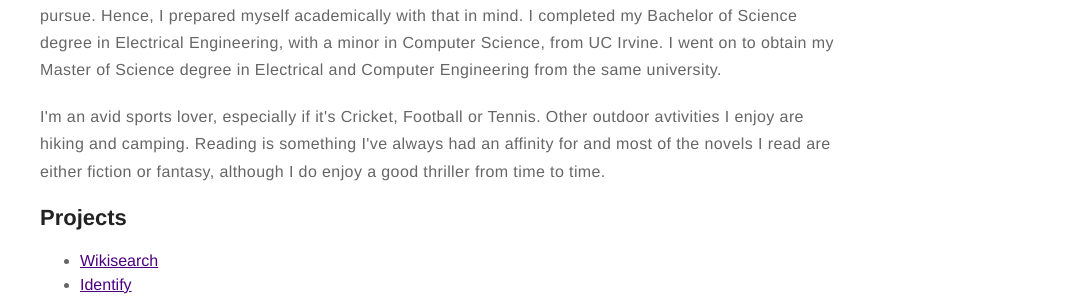
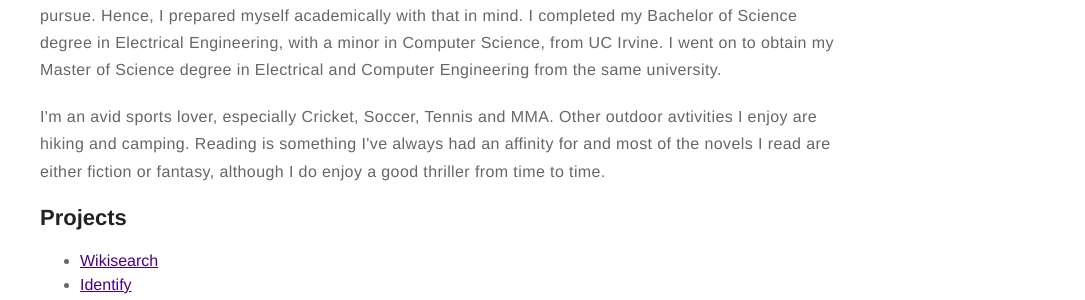
Before and after one commit to asifmahmud/mahmudasif.com, a Jekyll site: the page built from about.md, in a window 1280 px wide. Shown: the part 630-930 px from the top of the page, without its empty margins (195-1280 px from the left). Built offline with Jekyll 4.4.1, drawn with Linux system fonts in a browser that asks for light colours.

```diff
--- a/_config.yml
+++ b/_config.yml
@@ -38,7 +38,7 @@ disqus:
 email: asif@mahmudasif.com
 linkedin: mahmudasif
 github: asifmahmud
-twitter: mytwitter
+twitter: asifmtweets
 # google: mygoogle
 # instagram: myinstagram
 # pinterest: mypinterest
--- a/about.md
+++ b/about.md
@@ -7,7 +7,7 @@ layout: page
 <p>I am a Software Engineer at IBM's Silicon Valley Lab, currently working as part of the Cloud Native squad of IMS team. I have been passionate about Computer Science, and engineering in general, from an early age. Problem solving is something I enjoy immensely and I knew a career in engineering is what I wanted to pursue. Hence, I prepared myself academically with that in mind. I completed my Bachelor of Science degree in Electrical Engineering, with a minor in Computer Science, from UC Irvine. I went on to obtain my Master of Science degree in Electrical and Computer Engineering from the same university.</p>
 
 <p>
-I'm an avid sports lover, especially if it's Cricket, Football or Tennis. Other outdoor avtivities I enjoy are hiking and camping. Reading is something I've always had an affinity for and most of the novels I read are either fiction or fantasy, although I do enjoy a good thriller from time to time.
+I'm an avid sports lover, especially Cricket, Soccer, Tennis and MMA. Other outdoor avtivities I enjoy are hiking and camping. Reading is something I've always had an affinity for and most of the novels I read are either fiction or fantasy, although I do enjoy a good thriller from time to time.
 </p>
 
 <h2>Projects</h2>
```
